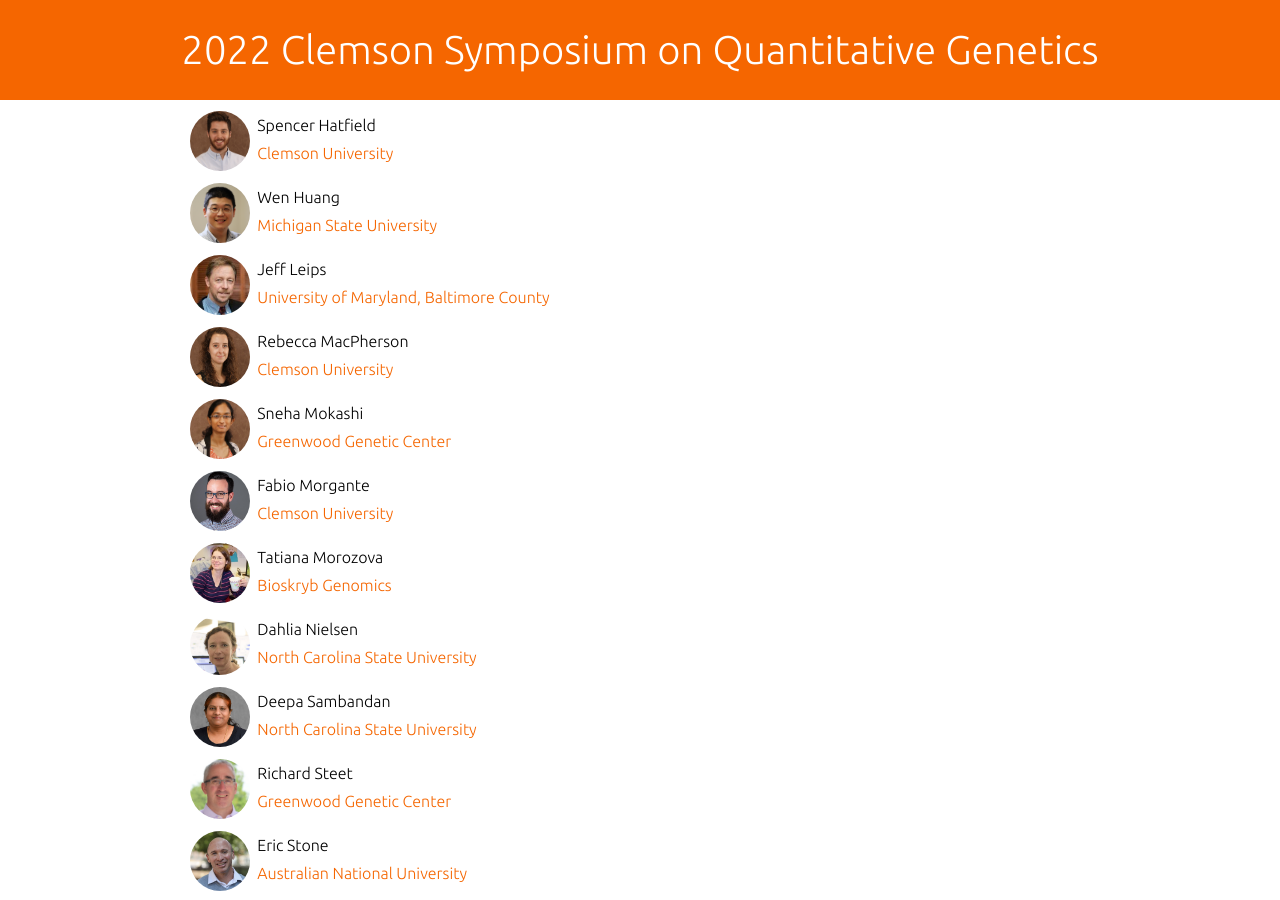
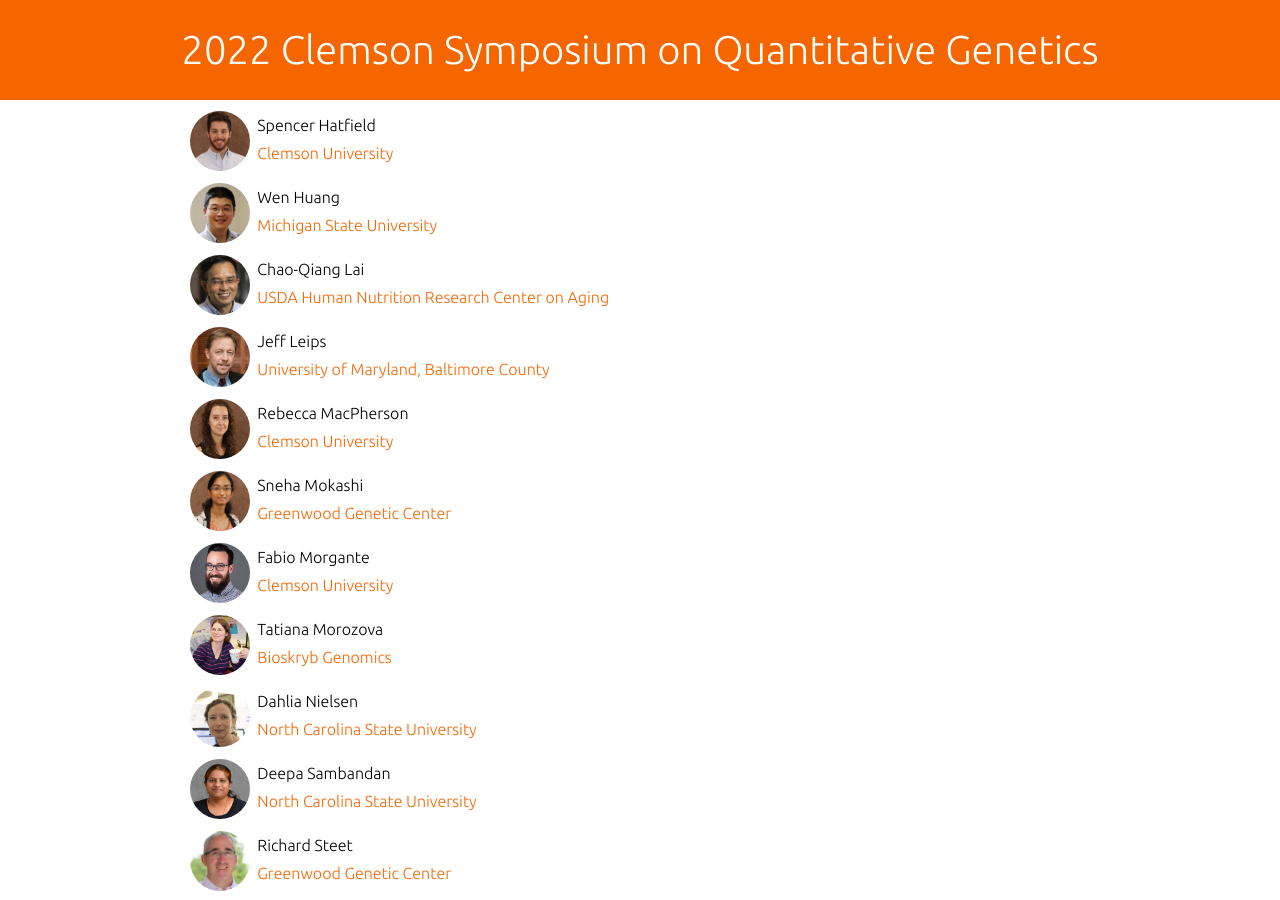
Before and after one commit to macanholt-labs/macanholt-labs.github.io, a Jekyll site: the page built from _pages/index.md, in a window 1280 px wide and 900 px high, scrolled down 1215 px. Built offline with Jekyll 4.4.1, drawn with Linux system fonts in a browser that asks for light colours; some web fonts are replaced.

Commit message:
add speaker

```diff
--- a/_pages/index.md
+++ b/_pages/index.md
@@ -94,6 +94,11 @@ There is an optional visit to the Clemson Center for Human Genetics on August 5t
 &nbsp;&nbsp;<a href="https://qgg-lab.github.io" target="_blank">Michigan State University</a>
 </p>
 
+<p style="line-height: 28px;">
+<img src="files/lai.jpg" class="rounded">
+&nbsp;&nbsp;Chao-Qiang Lai<br>
+&nbsp;&nbsp;<a href="https://hnrca.tufts.edu/people/faculty/chao-qiang-lai-phd" target="_blank">USDA Human Nutrition Research Center on Aging</a>
+</p>
 
 <p style="line-height: 28px;">
 <img src="files/leips.jpeg" class="rounded">
```
Also changed, not shown: files/lai.jpg (added).
